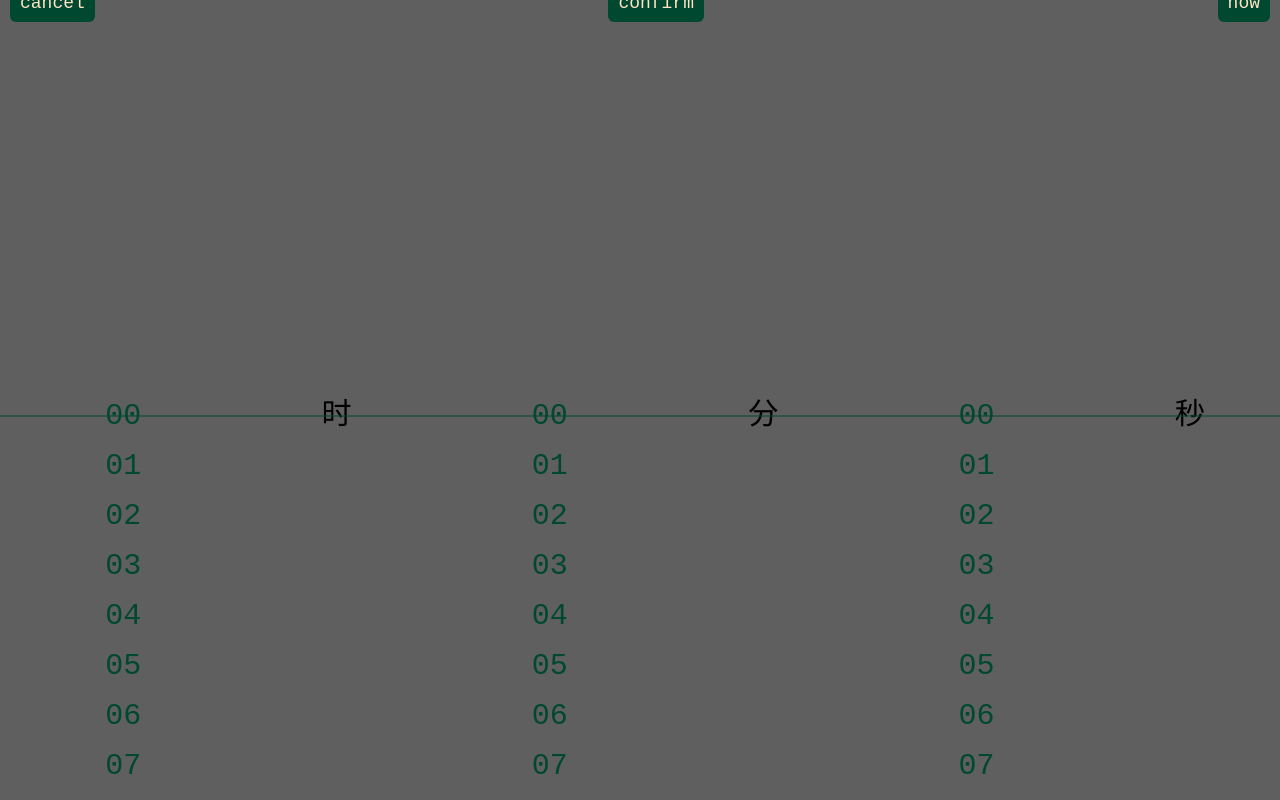
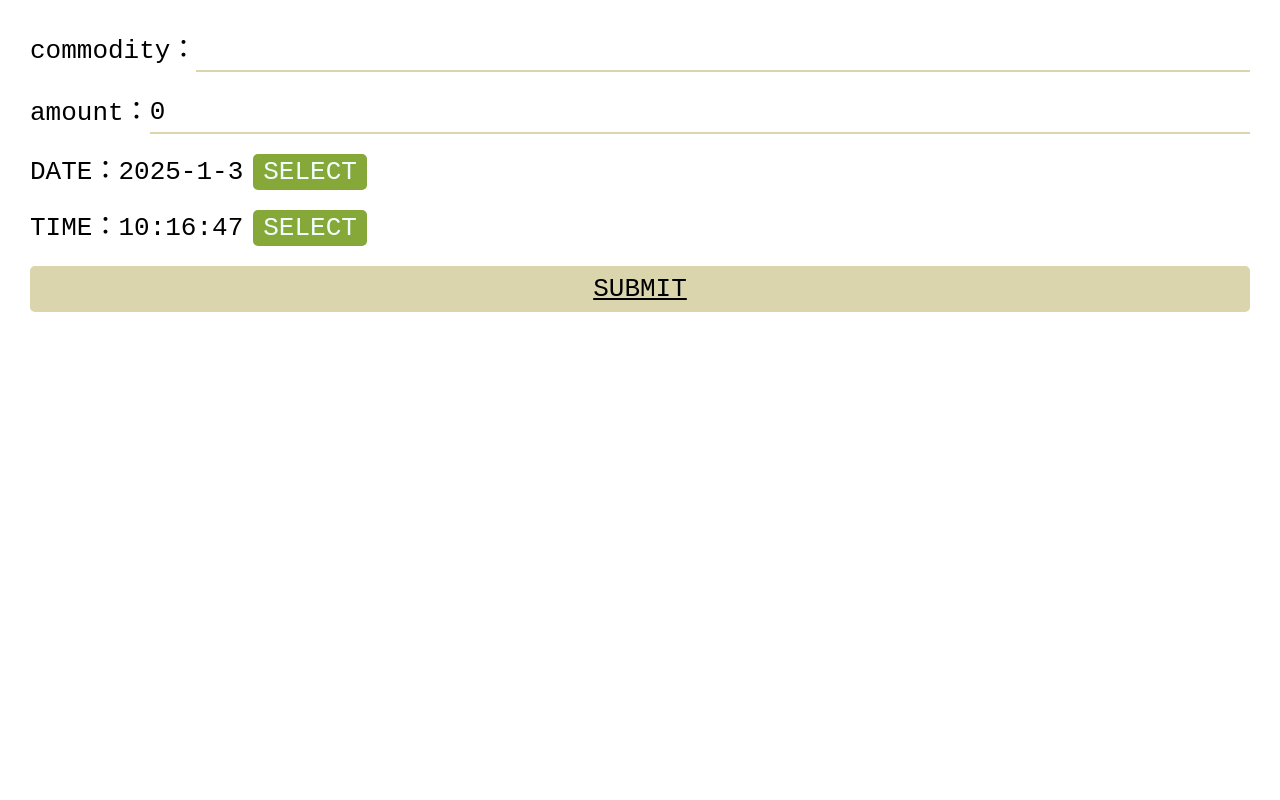
Before and after one commit to Pmmmmmmmmmm/eco-track, a Vue app: page /addOrder in a window 1280 px wide. Built offline with nearby package versions, Linux system fonts and the light colour scheme; a web font is replaced by a local one.

Commit message:
属性名称修改

```diff
--- a/src/components/TimePicker/TimePicker.vue
+++ b/src/components/TimePicker/TimePicker.vue
@@ -179,7 +179,6 @@ function handleSetTimeNow() {
   minute.value = now.getMinutes().toString().padStart(2, '0')
   second.value = now.getSeconds().toString().padStart(2, '0')
 }
-onMounted(() => {})
 </script>
 <template>
   <div class="time-picker">
@@ -189,7 +188,7 @@ onMounted(() => {})
       <div class="btn-item" @click="handleSetTimeNow">now</div>
     </div>
     <div class="input-line">
-      <div class="line"></div>
+      <!-- <div class="line"></div> -->
       <ScrollList v-model="hour" :options="hourList" />时
       <ScrollList v-model="minute" :options="minuteList" />分
       <ScrollList v-model="second" :options="secondList" />秒
--- a/src/views/addOrder/addOrder.vue
+++ b/src/views/addOrder/addOrder.vue
@@ -23,11 +23,11 @@ const handleSubmit = async () => {
     transactionTime: transactionTime.value
   })
 }
-let visible = ref<boolean>(false)
-let timePickerVisible = ref<boolean>(true)
+let datePickerVisible = ref<boolean>(false)
+let timePickerVisible = ref<boolean>(false)
 function handleCalendarSelected(date: [number, number, number]) {
   transactionDate.value = `${date[0]}-${date[1]}-${date[2]}`
-  visible.value = false
+  datePickerVisible.value = false
 }
 function handleTimeSelected(time: [string, string, string]) {
   transactionTime.value = `${time[0]}:${time[1]}:${time[2]}`
@@ -36,20 +36,6 @@ function handleTimeSelected(time: [string, string, string]) {
 </script>
 <template>
   <div class="add-order">
-    <PopUp v-model:visible="visible" location="bottom">
-      <MyCalendar
-        :default-value="transactionDate"
-        @handle-confirm="handleCalendarSelected"
-        @handle-cancel="visible = false"
-      />
-    </PopUp>
-    <PopUp v-model:visible="timePickerVisible" location="bottom">
-      <TimePicker
-        :default-value="transactionTime"
-        @handle-confirm="handleTimeSelected"
-        @handle-cancel="timePickerVisible = false"
-      />
-    </PopUp>
     <div class="add-form">
       <div class="form-item">
         <div class="label">commodity：</div>
@@ -75,6 +61,20 @@ function handleTimeSelected(time: [string, string, string]) {
       </div>
       <div class="submit-btn" @click="handleSubmit">SUBMIT</div>
     </div>
+    <PopUp v-model:visible="datePickerVisible" location="bottom">
+      <MyCalendar
+        :default-value="transactionDate"
+        @handle-confirm="handleCalendarSelected"
+        @handle-cancel="datePickerVisible = false"
+      />
+    </PopUp>
+    <PopUp v-model:visible="timePickerVisible" location="bottom">
+      <TimePicker
+        :default-value="transactionTime"
+        @handle-confirm="handleTimeSelected"
+        @handle-cancel="timePickerVisible = false"
+      />
+    </PopUp>
   </div>
 </template>
 <style lang="less" scoped>
```
